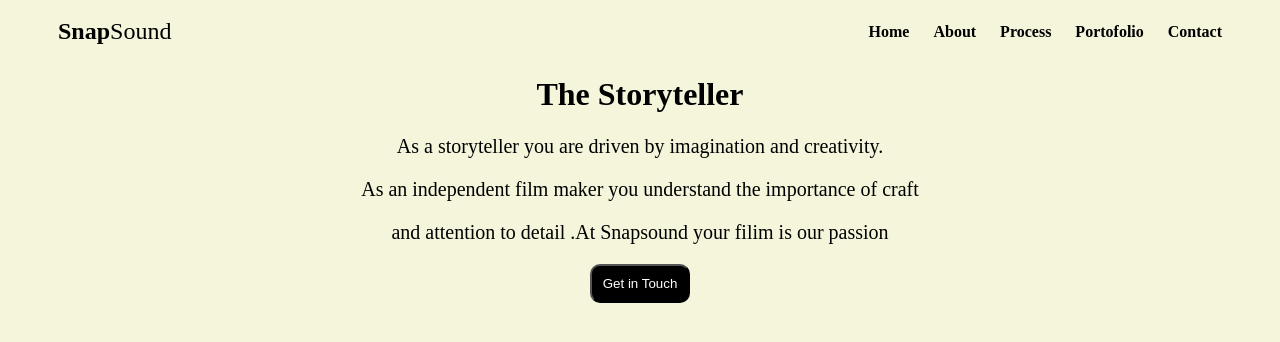
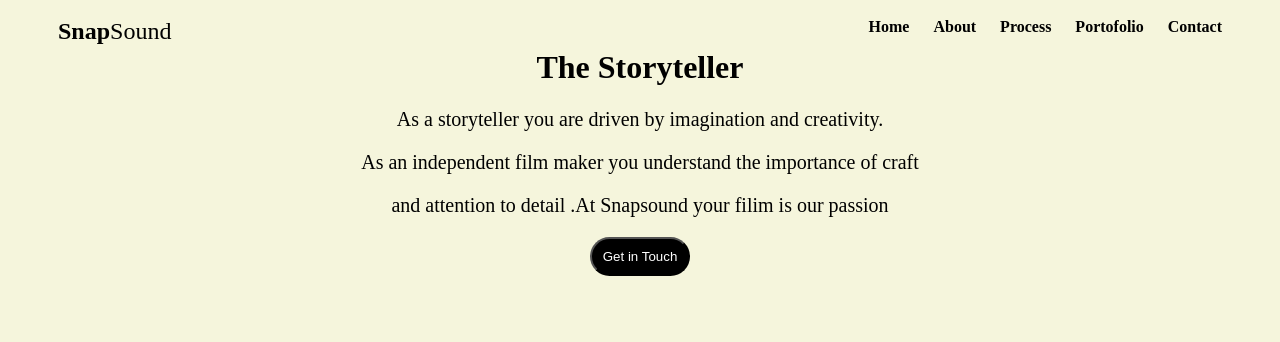
Before and after one commit to HN721/fgo24-css-implementation, a website: page index.html in a window 1280 px wide. Drawn offline with Linux system fonts and the light colour scheme; a web font is replaced by a local one.

Commit message:
fix: change flex to float

```diff
--- a/style.css
+++ b/style.css
@@ -1,26 +1,23 @@
-@import url('https://fonts.googleapis.com/css2?family=Bellefair&family=Inter:ital,opsz,wght@0,14..32,100..900;1,14..32,100..900&family=Rancho&display=swap');
+body {
+    background-color: beige;
+  }
 
-body{
-    background-color: beige;
-}
-nav {
-    display: flex;
-    justify-content: space-between;
-    align-items: center;
+  nav {
+
     padding: 10px 20px;
-    margin-left: 30px;
-    margin-right: 30px;
+    margin: 0 30px;
   }
 
   nav h1 {
+    float: left;
     color: black;
     margin: 0;
     font-family: "Bellefair", serif;
     font-weight: 900;
-
   }
 
   nav ul {
+    float: right;
     list-style: none;
     padding: 0;
     margin: 0;
@@ -34,35 +31,40 @@ nav {
     font-family: "Bellefair", serif;
     font-weight: 600;
     font-style: normal;
+  }
 
-  }
- span{
-    font-weight: 500;
- }
   nav ul li:hover {
     text-decoration: underline;
   }
-  .main{
+
+  span {
+    font-weight: 500;
+  }
+
+  .main {
     text-align: center;
     font-family: "Bellefair", serif;
+  }
 
-  }
   .main > h1 {
     font-weight: 900;
     font-style: normal;
   }
-.main > p{
+
+  .main > p {
     font-size: 20px;
     font-weight: 400;
     font-style: normal;
-}
-.cta{
+  }
+
+  .cta {
     text-align: center;
-}
-.btn{
+  }
+
+  .btn {
     width: 100px;
     padding: 10px;
     background-color: black;
     color: white;
-    border-radius: 10px;
-}
+    border-radius: 30px;
+  }
```
